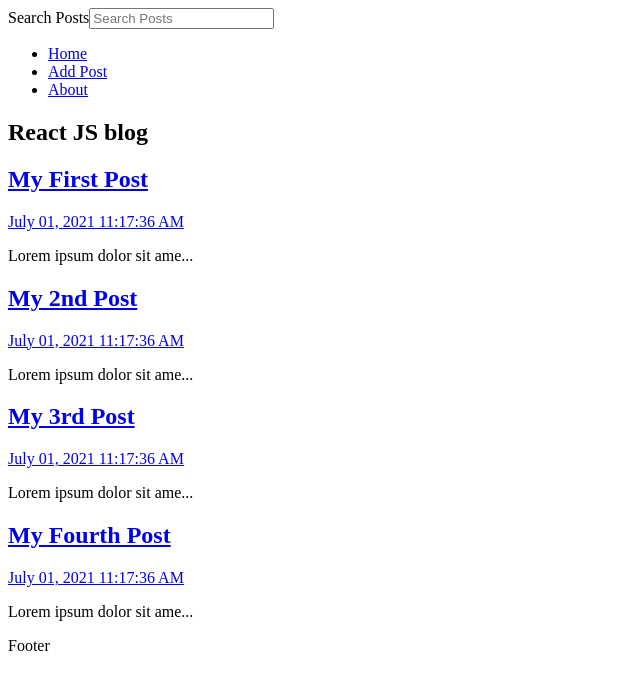
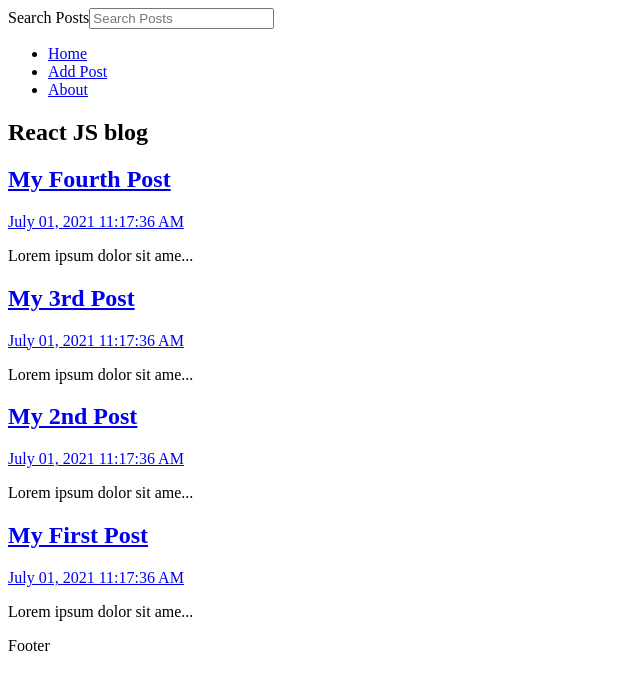
Before and after one commit to mayankdutta/blogs, a React (Create React App) app: page / in a window 1280 px wide. Shown: the top 690 px of the page, without its empty margins (0-640 px from the left). Built offline with nearby package versions, Linux system fonts and the light colour scheme.

Commit message:
searching done

```diff
--- a/src/App.js
+++ b/src/App.js
@@ -7,7 +7,7 @@ import NewPost from "./NewPost";
 import PostPage from "./PostPage";
 import Nav from "./Nav";
 import {Routes, Route, useNavigate} from "react-router-dom";
-import {useState} from "react";
+import {useEffect, useState} from "react";
 import {format} from "date-fns"
 import nav from "./Nav";
 
@@ -45,6 +45,14 @@ const App = () => {
     const [postBody, setPostBody] = useState('');
     const navigate = useNavigate();
 
+    useEffect(() => {
+        const filteredResult = posts.filter(
+            post => post.body.toLowerCase().includes(search.toLowerCase()) ||
+                post.title.toLowerCase().includes(search.toLowerCase())
+        )
+        setSearchResult(filteredResult.reverse());
+    }, [posts, search])
+
     const handleSubmit = (e) => {
         e.preventDefault();
         const id = posts.length ? posts[posts.length - 1].id + 1 : 1;
@@ -72,7 +80,7 @@ const App = () => {
             <Nav search={search} setSearch={setSearch}/>
             <Header title={"React JS blog"}/>
             <Routes>
-                <Route path="/" element={<Home posts={posts}/>}/>
+                <Route path="/" element={<Home posts={searchResult ? searchResult : posts}/>}/>
                 <Route exact path="/post" element={<NewPost
                     handleSubmit={handleSubmit}
                     postTitle={postTitle}
```
